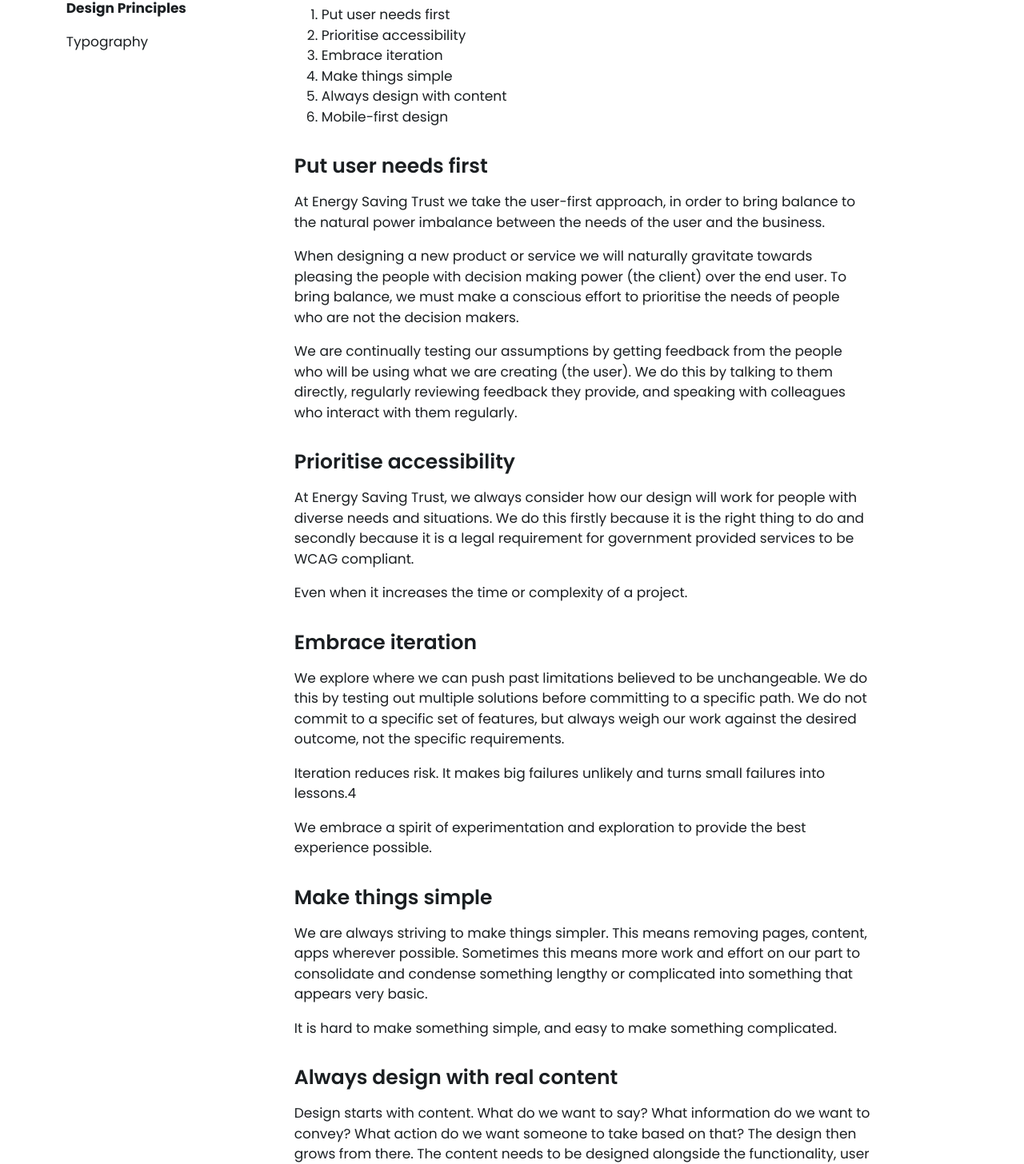
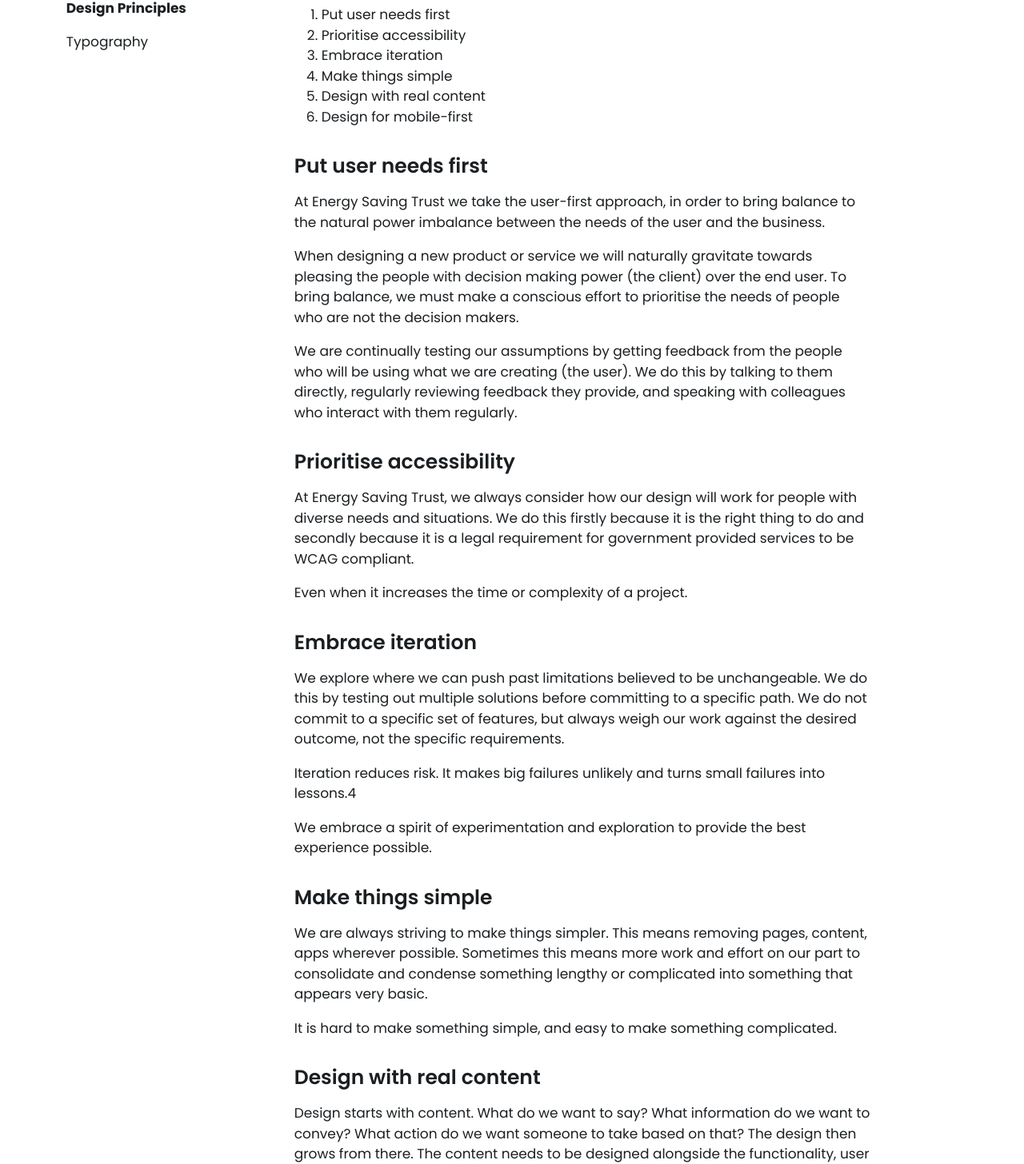
Before and after one commit to Energy-Saving-Trust/Design-System, a Jekyll site: the page built from guidelines/design-principles.md, in a window 1280 px wide. Shown: the part 295-1751 px from the top of the page at 80% size. Built offline with Jekyll 4.4.1, drawn with Linux system fonts in a browser that asks for light colours; nearby versions of some CDN libraries.

Commit message:
Update design-principles.md

```diff
--- a/guidelines/design-principles.md
+++ b/guidelines/design-principles.md
@@ -8,8 +8,8 @@ section: guidelines
 2. Prioritise accessibility
 3. Embrace iteration
 4. Make things simple
-5. Always design with content
-6. Mobile-first design
+5. Design with real content
+6. Design for mobile-first
 
 ### Put user needs first
 
@@ -39,7 +39,7 @@ We are always striving to make things simpler. This means removing pages, conten
 
 It is hard to make something simple, and easy to make something complicated.
 
-### Always design with real content
+### Design with real content
 
 Design starts with content. What do we want to say? What information do we want to convey? What action do we want someone to take based on that? The design then grows from there. The content needs to be designed alongside the functionality, user interface, and other interactive elements of the service.
 
```
